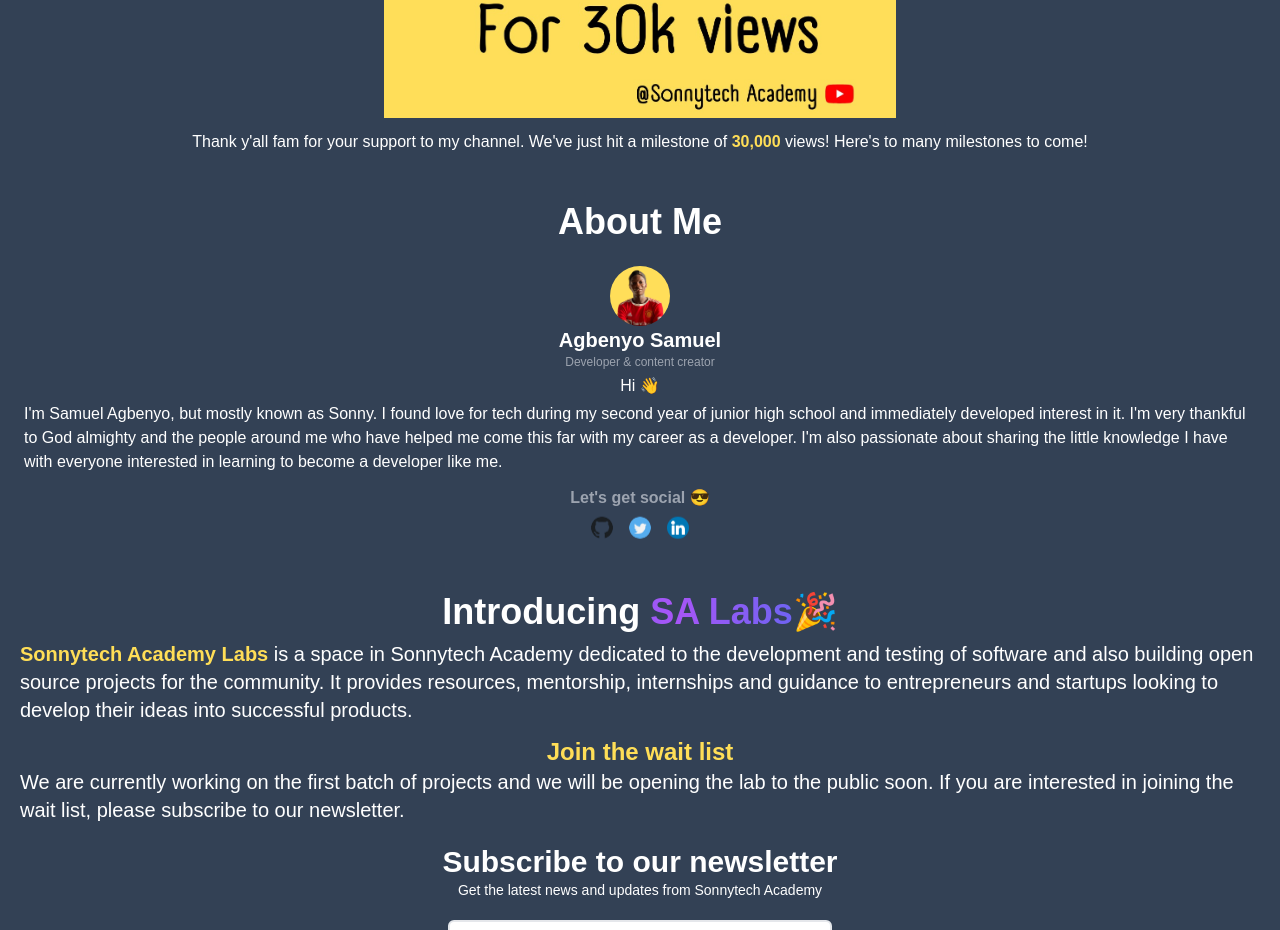
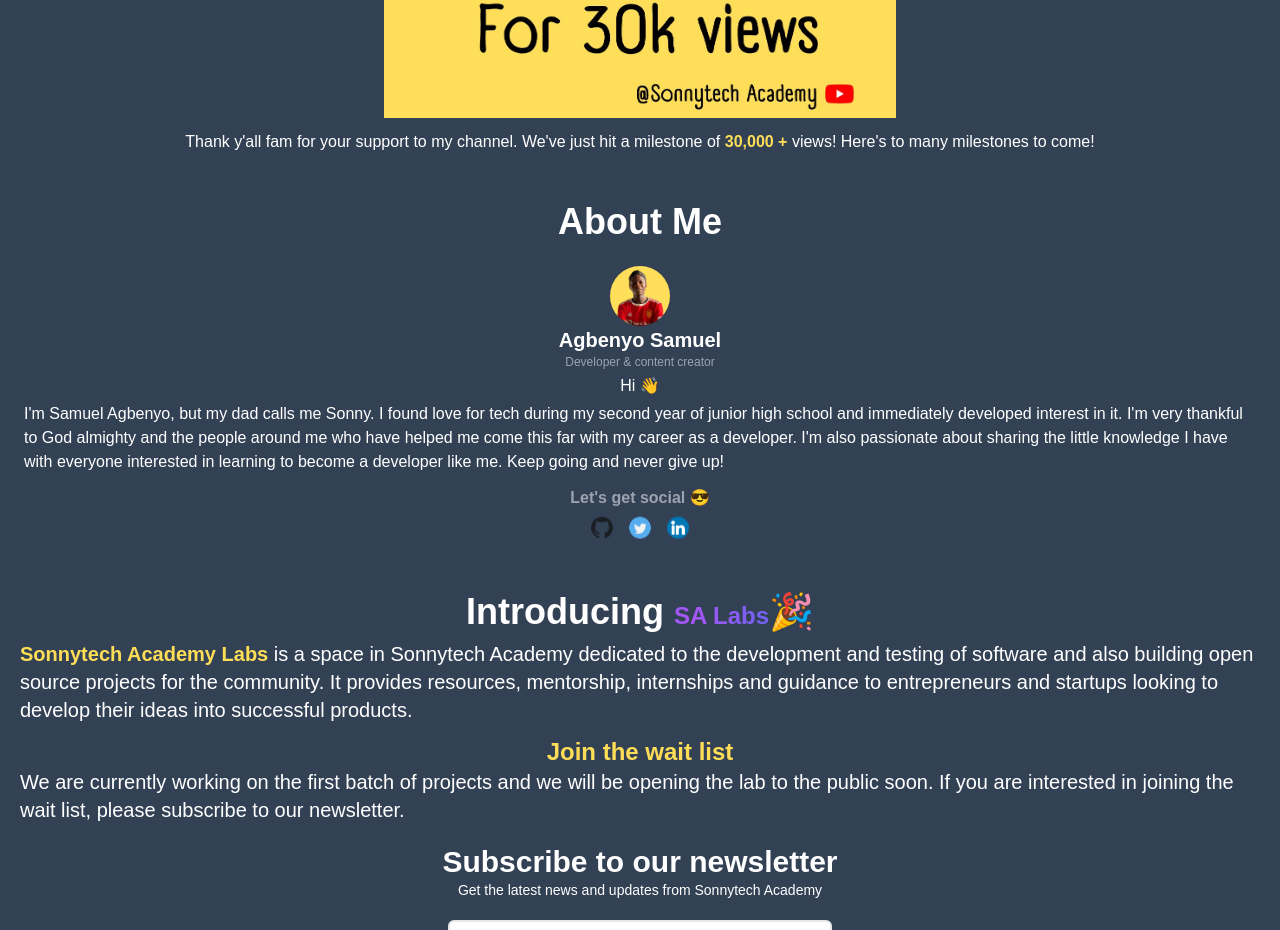
Before and after one commit to Sonnysam/sonnytech-academy, a Next.js app: page / in a window 1280 px wide. Shown: the part 2879-3809 px from the top of the page. Built offline with nearby package versions, Linux system fonts and the light colour scheme.

Commit message:
changes made to milestone, about & labs comp

```diff
--- a/components/About.jsx
+++ b/components/About.jsx
@@ -28,13 +28,13 @@ const About = () => {
         </small>
         <p className="text-base text-white mx-1">
           <span className="flex justify-center items-center my-1">Hi 👋</span>
-          I'm Samuel Agbenyo, but mostly known as Sonny. I found love for
+          I'm Samuel Agbenyo, but my dad calls me Sonny. I found love for
           tech during my second year of junior high school and immediately
           developed interest in it. I'm very thankful to God almighty and the
           people around me who have helped me come this far with my career as a
           developer. I'm also passionate about sharing the little knowledge I
           have with everyone interested in learning to become a developer like
-          me.
+          me. Keep going and never give up!
         </p>
         <p className="flex mt-3 mb-2 text-gray-400 font-bold text-base">
           Let's get social 😎
--- a/components/Labs.jsx
+++ b/components/Labs.jsx
@@ -5,10 +5,10 @@ const Labs = () => {
     <>
       <div className="my-3 flex flex-col justify-center items-center mx-5">
         <h1 className="mb-2 text-white text-2xl font-bold md:text-2xl sm:xl lg:text-4xl">
-          Introducing <span className="text-4xl font-bold
+          Introducing <span className="text-2xl font-bold
             bg-gradient-to-r bg-clip-text  text-transparent
             from-indigo-500 via-purple-500 to-indigo-500
-            animate-text">SA Labs</span>🎉
+            animate-text">SA Labs</span>{""}🎉
         </h1>
         <p className="text-white text-base sm:text-base md-text-xl lg:text-xl">
           <span className="text-[#FFDE57] font-bold">
--- a/components/Milestone.jsx
+++ b/components/Milestone.jsx
@@ -19,7 +19,7 @@ const Milestone = () => {
       <div className="flex justify-center items-center mt-3">
         <h1 className="text-base text-white mx-1">
           Thank y'all fam for your support to my channel. We've just hit a
-          milestone of <span className="text-[#FFDE57] font-bold">30,000</span> views! Here's to many milestones to come!
+          milestone of <span className="text-[#FFDE57] font-bold">30,000 +</span> views! Here's to many milestones to come!
         </h1>
       </div>
     </div>
```
